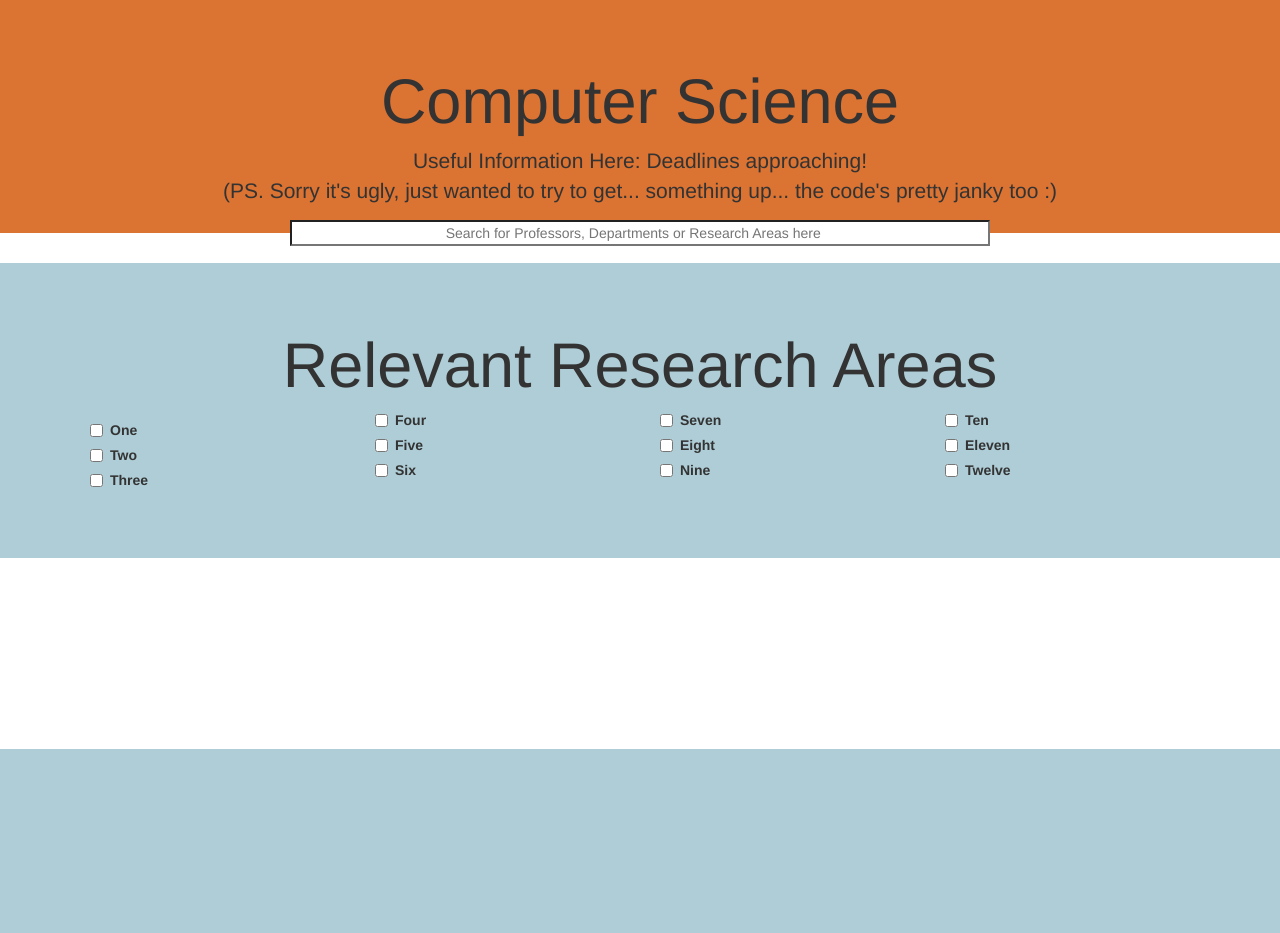
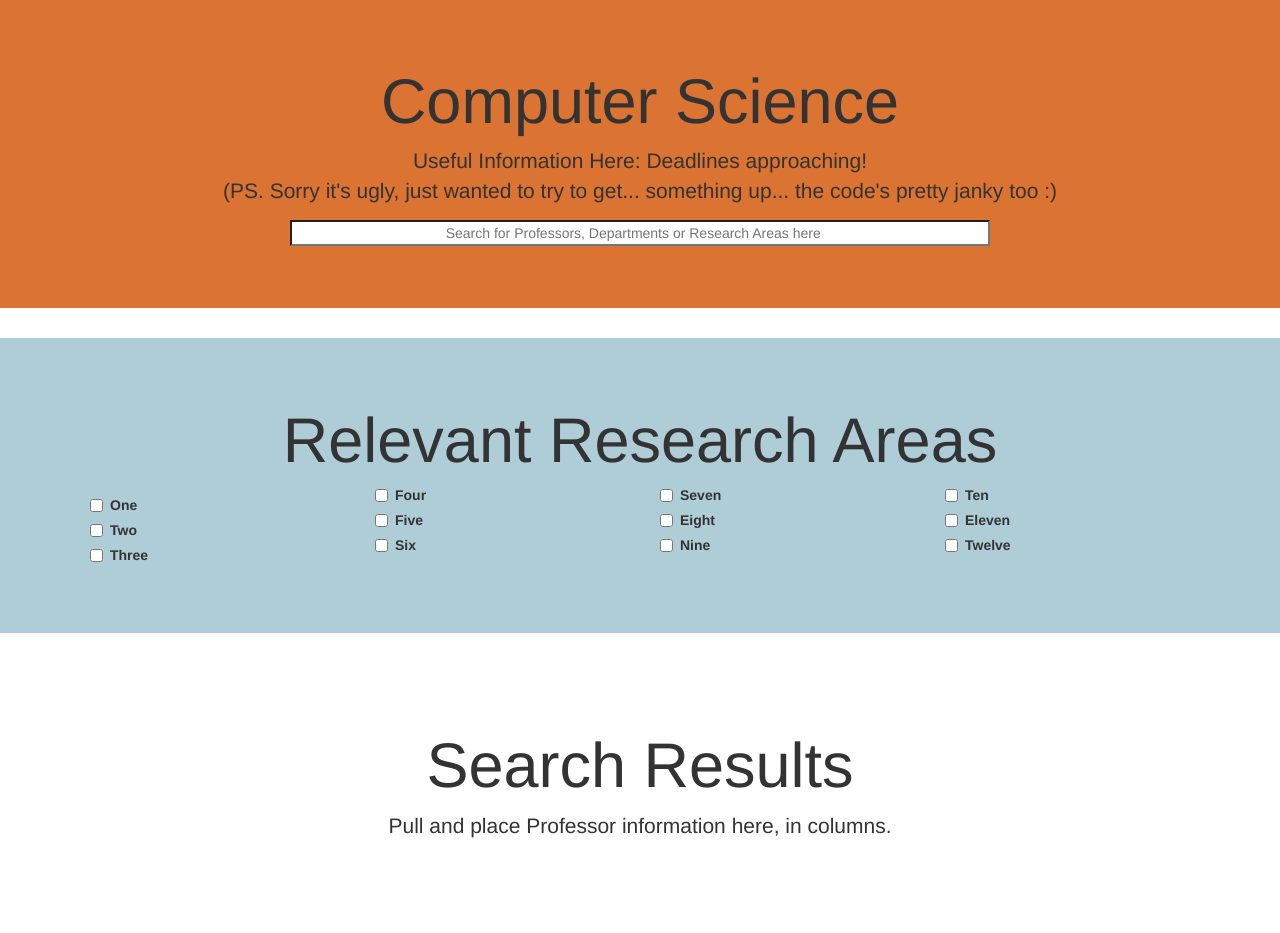
Before and after one commit to pachydermal/purf, a Django app: template templates/index.html in a window 1280 px wide. Shown: the part 51-984 px from the top of the page. Before the commit the page ends 800 px from the top, so only its background shows below. Run offline with Django 3.2, Linux system fonts and the light colour scheme; the template is opened without the code that fills it, so the values that code supplies are empty; some libraries are stand-ins or nearby versions.

Commit message:
Minorly changed UI...

```diff
--- a/templates/index.html
+++ b/templates/index.html
@@ -41,6 +41,7 @@
   </head>
   <body>
 
+
  <div class="navbar navbar-inverse navbar-fixed-top">
     <div class="container">
       <div class="navbar-header">
@@ -54,14 +55,14 @@
       <div class="collapse navbar-collapse">
         <ul class="nav navbar-nav navbar-right">
           <li><a href="#about">Account</a></li>
-          <li><a href="#contact">Logout</a></li>
+          <li><a href="logout">Logout</a></li>
         </ul>
       </div><!--/.nav-collapse -->
     </div>
   </div>
 
   <div class="jumbotron" style="background-color: #DB7332;">
-    <div class="container" style="margin-bottom:-75px;">
+    <div class="container">
         <div align="center">
           <!-- Make the following text responsive to major? -->
           <h1>Computer Science</h1>
@@ -127,8 +128,16 @@
         </label>
     </div>
 </div>
+    </div>
+  </div>
 
-
+    <div class="jumbotron" style="background-color: #FFFFFF;">
+    <div class="container">
+        <div align="center">
+          <!-- Make the following text responsive to major? -->
+          <h1>Search Results</h1>
+          <p class="lead">Pull and place Professor information here, in columns.</p>
+        </div>
     </div>
   </div>
 
```
Also changed, not shown: 2 other files.
